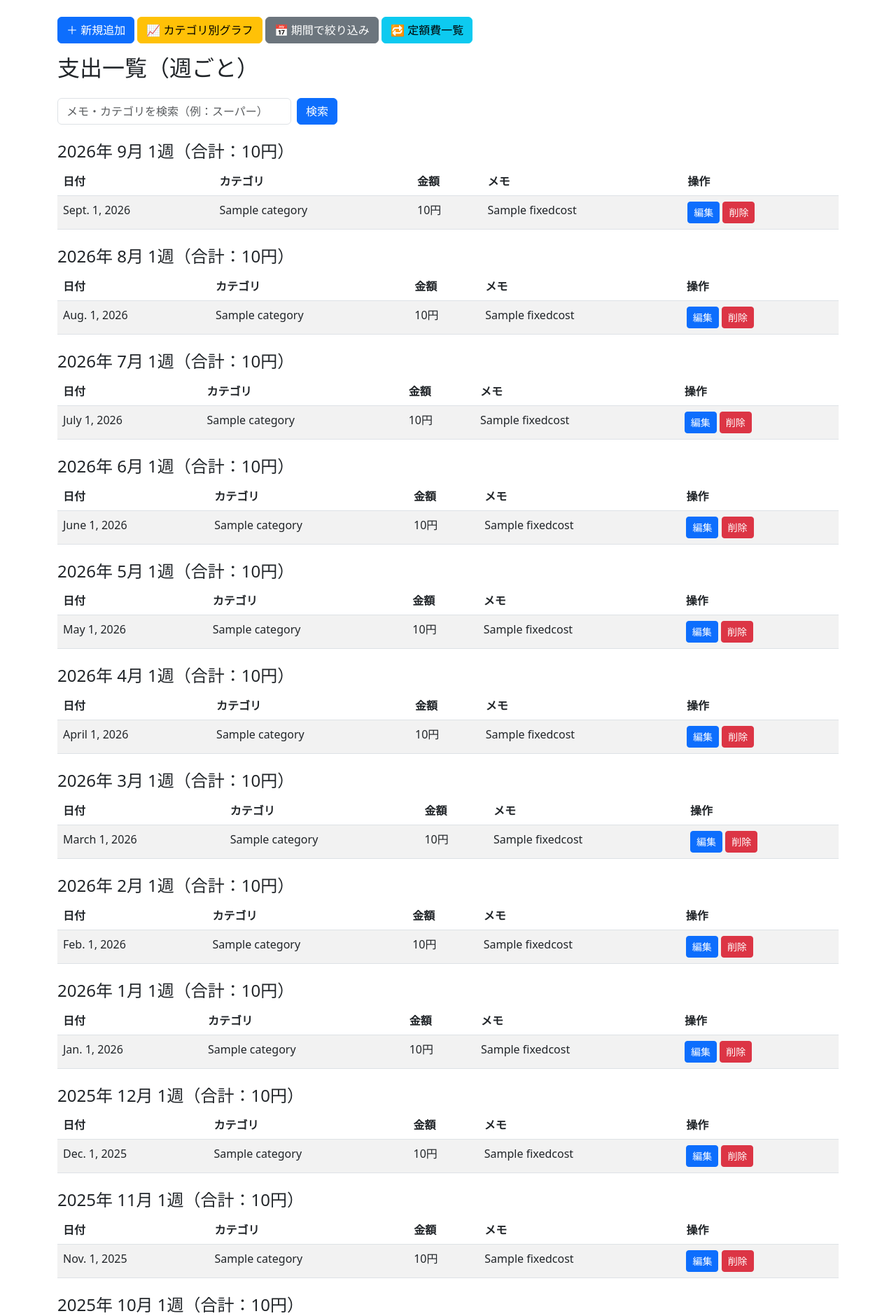
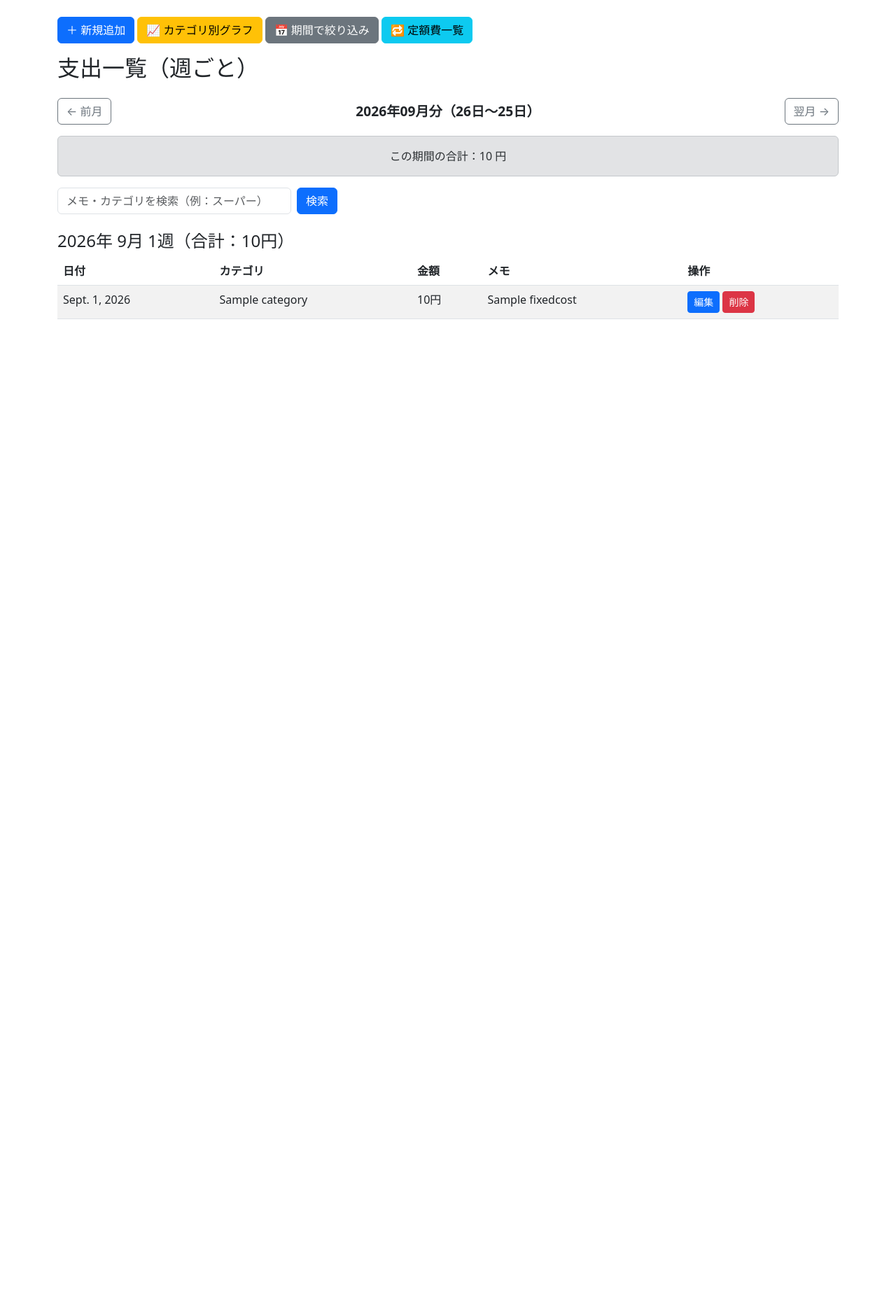
Before and after one commit to yoshi5891/kakeibo, a Django app: page /list/ in a window 1280 px wide. Shown: the part 56-1936 px from the top of the page at 70% size. After the commit the page ends 512 px from the top, so only its background shows below. Run offline with Django 5.2, Linux system fonts and the light colour scheme; a user stored in the database is signed in; tables that the repository leaves empty hold one stand-in row (values such as "Sample post").

Commit message:
支出一覧に給与月（26日〜25日）ごとの月選択を追加
件数が増えて全期間一覧が見づらくなったため、ダッシュボードと同じ「前月26日〜当月25日」区切りで月を選んで絞り込めるようにした。前月/翌月ボタンと期間合計を追加し、検索は選択中の月の範囲内で動作する。

Co-Authored-By: Claude Sonnet 5 <noreply@anthropic.com>

```diff
--- a/kakeibo/templates/kakeibo/expense_list.html
+++ b/kakeibo/templates/kakeibo/expense_list.html
@@ -14,17 +14,38 @@
 
 <h2 class="mb-4">支出一覧（週ごと）</h2>
 
+<div class="d-flex justify-content-between align-items-center my-3">
+    <a href="?month={{ prev_month }}{% if query %}&q={{ query }}{% endif %}" class="btn btn-outline-secondary">
+        ← 前月
+    </a>
+
+    <span class="fw-bold" style="font-size: 1.2rem;">
+        {{ display_month }}分（26日〜25日）
+    </span>
+
+    <a href="?month={{ next_month }}{% if query %}&q={{ query }}{% endif %}" class="btn btn-outline-secondary">
+        翌月 →
+    </a>
+</div>
+
+<div class="alert alert-secondary text-center">
+    この期間の合計：{{ month_total|intcomma }} 円
+</div>
+
 <form method="GET" class="mb-4 d-flex" style="max-width: 400px; gap: 0.5rem;">
+    <input type="hidden" name="month" value="{{ month_param }}">
     <input type="text" name="q" value="{{ query }}" class="form-control"
            placeholder="メモ・カテゴリを検索（例：スーパー）">
     <button type="submit" class="btn btn-primary text-nowrap">検索</button>
     {% if query %}
-        <a href="{% url 'expense_list' %}" class="btn btn-outline-secondary text-nowrap">クリア</a>
+        <a href="?month={{ month_param }}" class="btn btn-outline-secondary text-nowrap">クリア</a>
     {% endif %}
 </form>
 
 {% if query and not weeks %}
 <p class="text-muted">「{{ query }}」に一致するメモ・カテゴリは見つかりませんでした。</p>
+{% elif not weeks %}
+<p class="text-muted">この期間の支出データはありません。</p>
 {% endif %}
 
 {% for week_label, week in weeks.items %}
--- a/kakeibo/views.py
+++ b/kakeibo/views.py
@@ -116,11 +116,28 @@ def expense_list(request):
     sync_fixed_costs()
     query = request.GET.get('q', '').strip()
 
-    expenses = Expense.objects.all().order_by('-date')
+    # 集計期間：前月26日〜当月25日（ダッシュボードと同じ区切り）
+    month_str = request.GET.get('month')
+    if month_str:
+        year, month = map(int, month_str.split('-'))
+        target_date = date(year, month, 25)
+    else:
+        today = date.today()
+        target_date = date(today.year, today.month, 25)
+
+    start_date = target_date - relativedelta(months=1) + timedelta(days=1)
+    end_date = target_date
+
+    prev_month_date = target_date - relativedelta(months=1)
+    next_month_date = target_date + relativedelta(months=1)
+
+    expenses = Expense.objects.filter(date__range=(start_date, end_date)).order_by('-date')
     if query:
         expenses = expenses.filter(
             Q(memo__icontains=query) | Q(category__name__icontains=query)
         )
+
+    month_total = expenses.aggregate(Sum('amount'))['amount__sum'] or 0
 
     from collections import OrderedDict
     weeks = OrderedDict()
@@ -148,6 +165,11 @@ def expense_list(request):
     return render(request, 'kakeibo/expense_list.html', {
         'weeks': weeks,
         'query': query,
+        'display_month': target_date.strftime('%Y年%m月'),
+        'month_param': target_date.strftime('%Y-%m'),
+        'prev_month': prev_month_date.strftime('%Y-%m'),
+        'next_month': next_month_date.strftime('%Y-%m'),
+        'month_total': month_total,
     })
 
 @login_required
```
